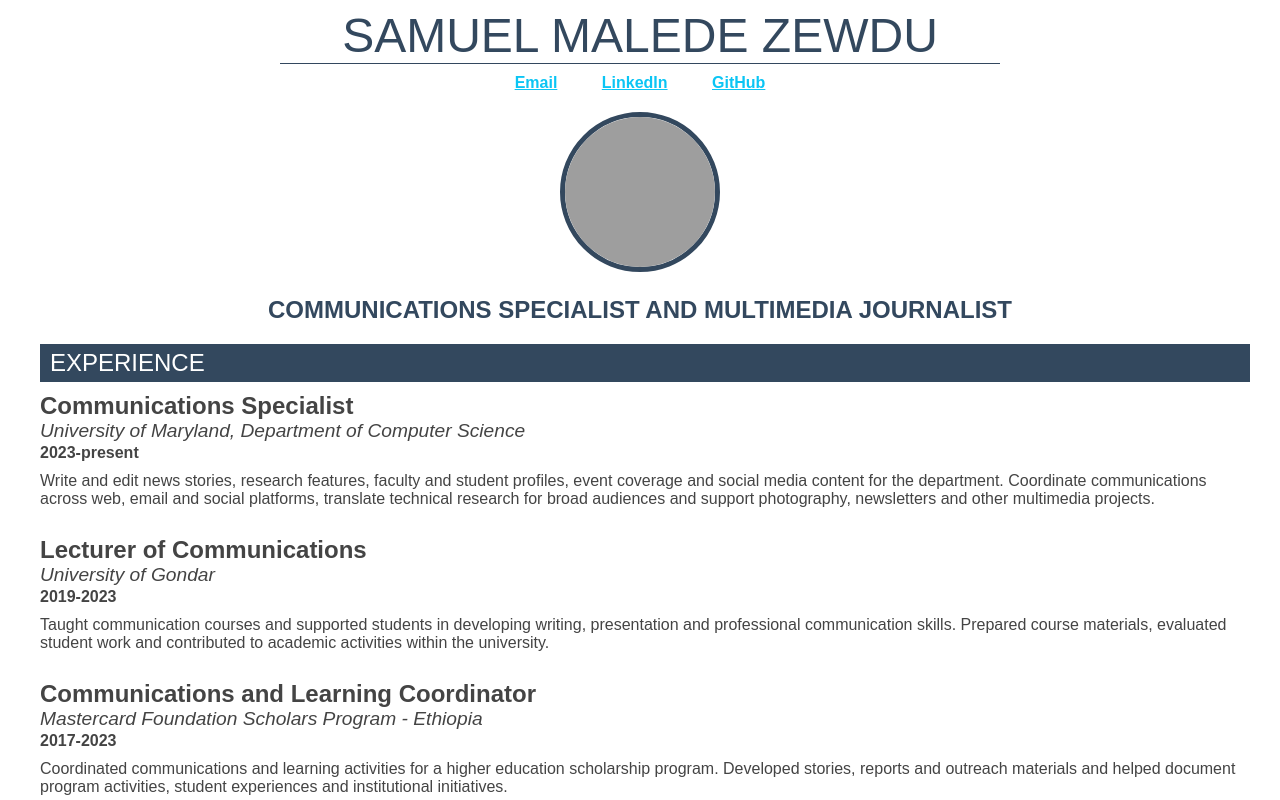
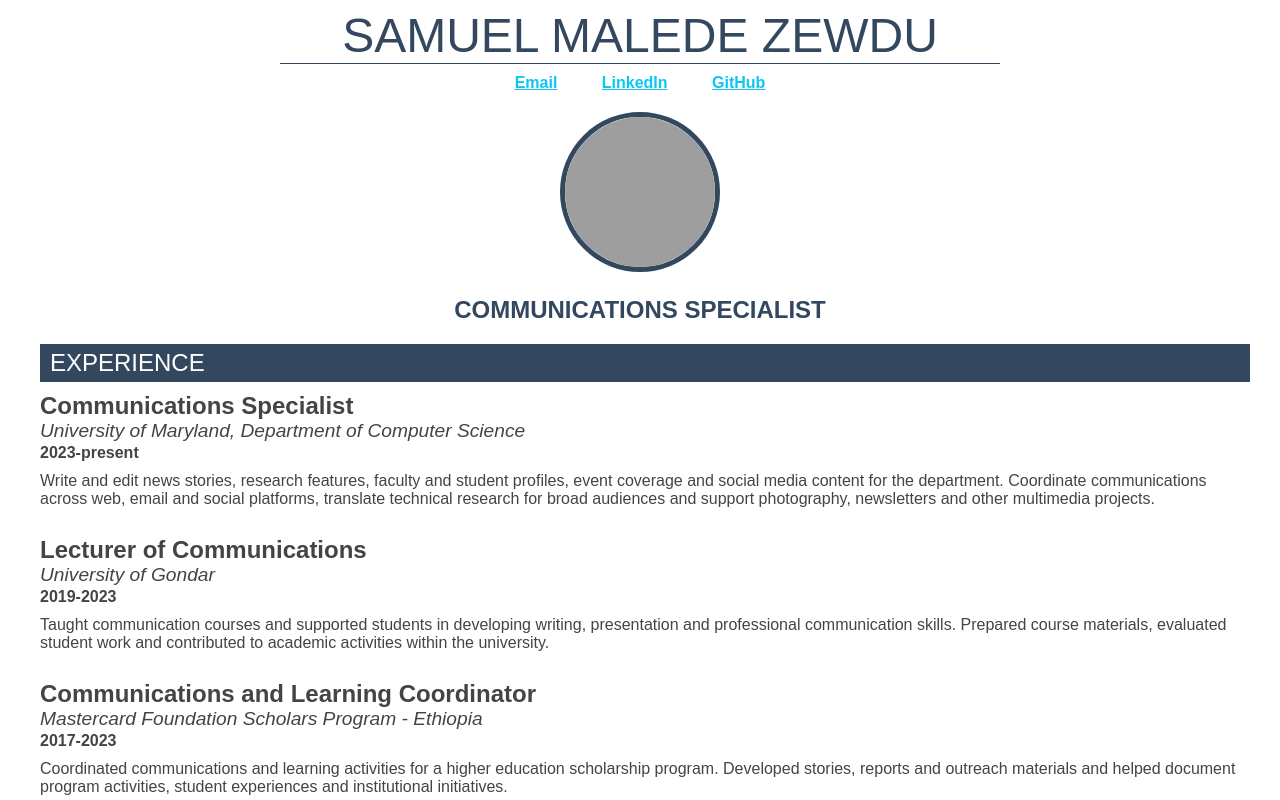
Before and after one commit to szewdu-deslam/Resume, a plain HTML site: page index.html in a window 1280 px wide. Shown: the top 800 px of the page. Drawn offline with Linux system fonts and the light colour scheme; grey boxes are pictures that could not be loaded.

Commit message:
Update .DS_Store

```diff
--- a/index.html
+++ b/index.html
@@ -35,7 +35,7 @@
 
         <!-- Professional title -->
         <div id="title">
-            Communications Specialist and Multimedia Journalist
+            Communications Specialist
         </div>
 
         <!-- Experience -->
```
Also changed, not shown: 1 other file.
